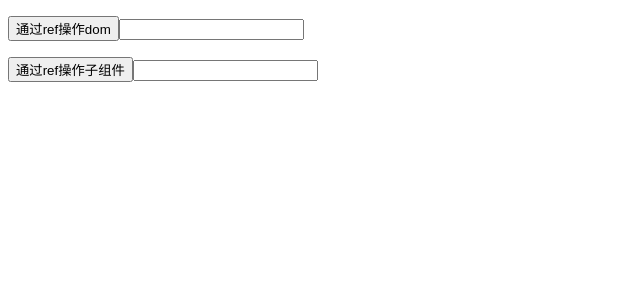
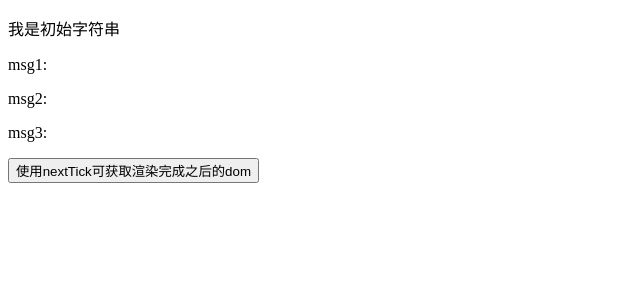
Before and after one commit to xiaopenhu/wy-vue-demo, a Vue app: page / in a window 1280 px wide. Shown: the top 300 px of the page, without its empty margins (0-640 px from the left). Built offline with nearby package versions, Linux system fonts and the light colour scheme.

Commit message:
'nextTick可获取渲染完成后的dom'

```diff
--- a/src/App.vue
+++ b/src/App.vue
@@ -1,33 +1,32 @@
 <template>
   <div id="app">
-    <p>
-      <button @click="changeVal">通过ref操作dom</button>
-      <input ref="inText" type="text" value="">
-    </p>
-    <p>
-      <button @click="changeChild">通过ref操作子组件</button>
-      <LifeChild ref="lifeChild"></LifeChild>
-    </p>
+    <p ref="msgDiv">{{msg}}</p>
+    <p>msg1: {{msg1}}</p>
+    <p>msg2: {{msg2}}</p>
+    <p>msg3: {{msg3}}</p>
+    <button @click="changeMsg">
+      使用nextTick可获取渲染完成之后的dom
+    </button>
   </div>
 </template>
 <script>
-import LifeChild from './components/LifeChild'
 export default {
-  components: {
-    LifeChild
-  },
   data () {
     return {
+      msg: '我是初始字符串',
+      msg1: '',
+      msg2: '',
+      msg3: ''
     }
   },
   methods: {
-    changeVal: function () {
-      this.$refs.inText.value = '通过ref操作dom成功'
-      console.log(this.$refs.inText)
-    },
-    changeChild: function () {
-      console.log(this.$refs.lifeChild)
-      this.$refs.lifeChild.$el.value = '通过ref操作子组件成功'
+    changeMsg () {
+      this.msg = '改变后的字符串'
+      this.msg1 = this.$refs.msgDiv.innerHTML
+      this.$nextTick(() => {
+        this.msg2 = this.$refs.msgDiv.innerHTML
+      })
+      this.msg3 = this.$refs.msgDiv.innerHTML
     }
   }
 }
```
